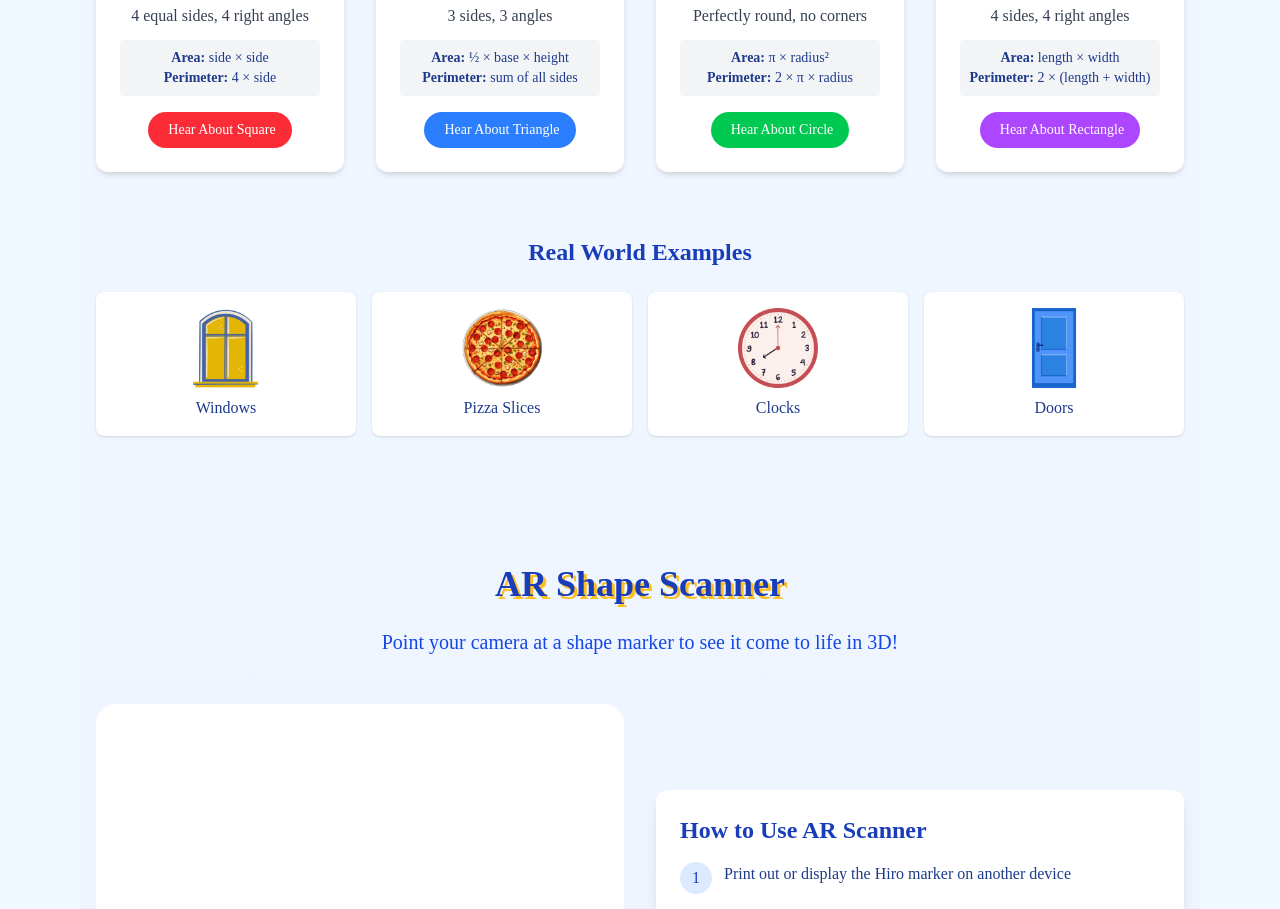
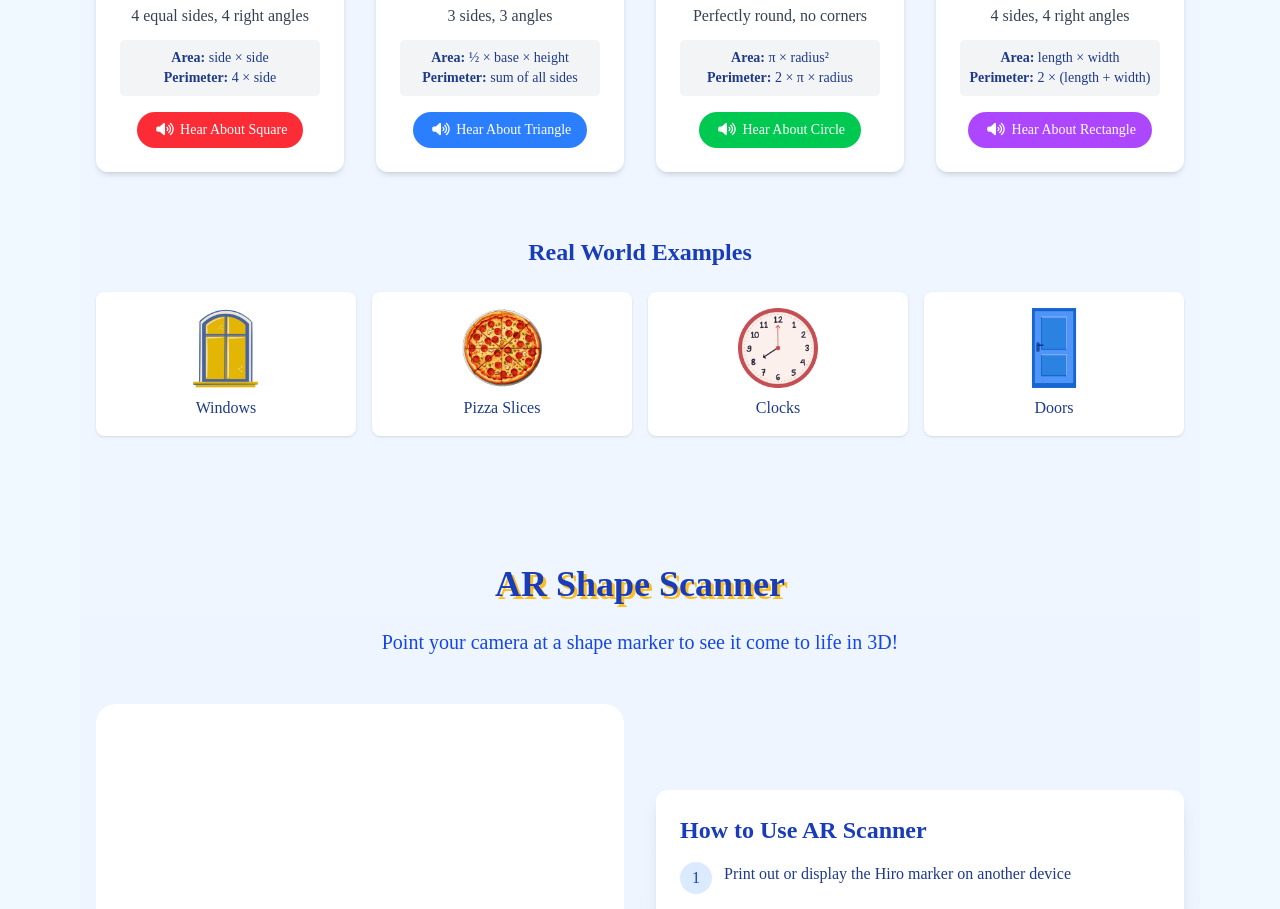
Before and after one commit to HafizdFerzano/TA-PBS-KING, a Next.js app in the folder frontend/: page / in a window 1280 px wide. Shown: the part 1060-1969 px from the top of the page. Built offline with nearby package versions, Linux system fonts and the light colour scheme.

Commit message:
Update LearnSection.tsx

```diff
--- a/frontend/app/components/LearnSection.tsx
+++ b/frontend/app/components/LearnSection.tsx
@@ -2,6 +2,8 @@
 "use client";
 
 import { useEffect } from "react";
+import { FontAwesomeIcon } from "@fortawesome/react-fontawesome";
+import { faVolumeUp } from "@fortawesome/free-solid-svg-icons/faVolumeUp";
 
 export default function LearnSection() {
   useEffect(() => {
@@ -155,7 +157,7 @@ function ShapeCard({
         className={`mt-4 bg-${color}-500 hover:bg-${color}-600 text-white py-2 px-4 rounded-full text-sm transition-all`}
         onClick={() => (window as any).playAudio(shape)}
       >
-        <i className="fas fa-volume-up mr-1"></i> Hear About {title}
+        <FontAwesomeIcon icon={faVolumeUp} className="w-6"/> Hear About {title}
       </button>
     </div>
   );
```
